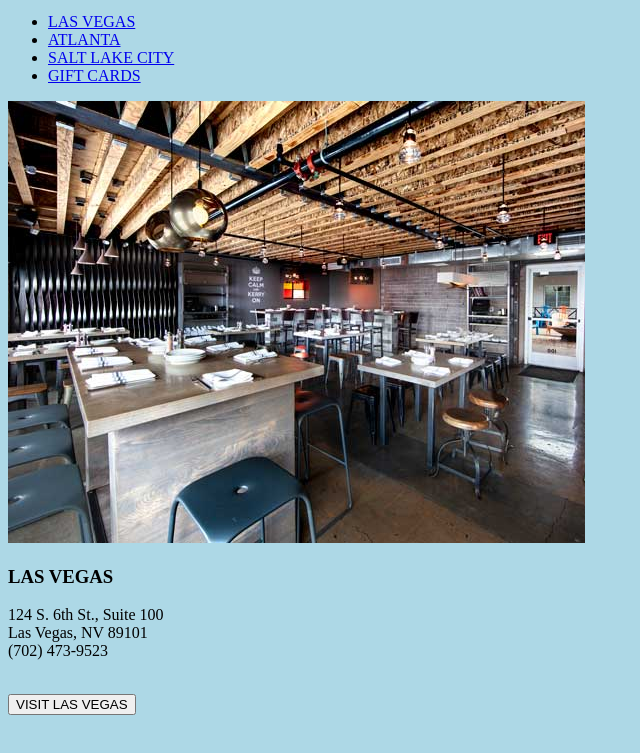
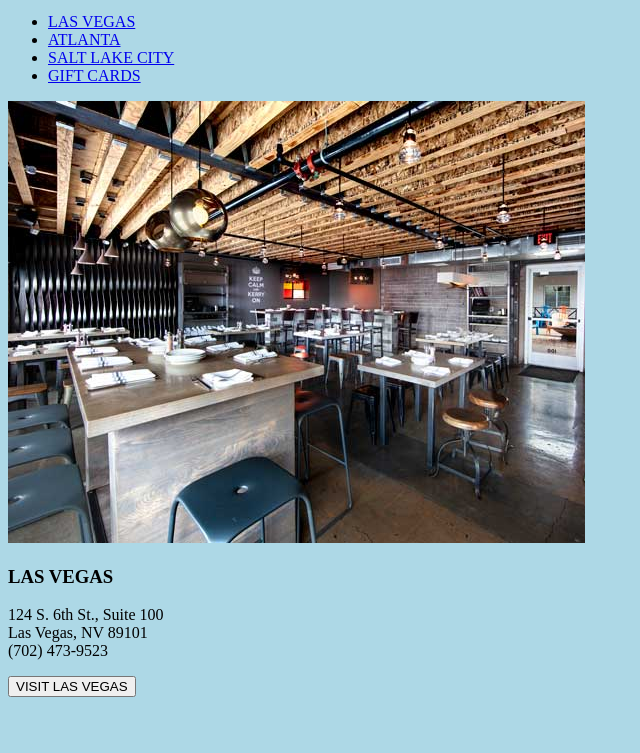
Before and after one commit to jagatheesrm/jagatheesrm.github.io-CARSON-KITCHEN, a plain HTML site: page docs/index.html in a window 1280 px wide. Shown: the part 29-782 px from the top of the page, without its empty margins (0-640 px from the left). Drawn offline with Linux system fonts and the light colour scheme.

Commit message:
Update index.html

```diff
--- a/docs/index.html
+++ b/docs/index.html
@@ -30,7 +30,8 @@
           <div class="ck_lv_para">
             <p>124 S. 6th St., Suite 100 <br>
               Las Vegas, NV 89101<br>
-              (702) 473-9523</p><br>
+              (702) 473-9523</p>
+
               <button>VISIT LAS VEGAS</button>
           </div>
 
```
